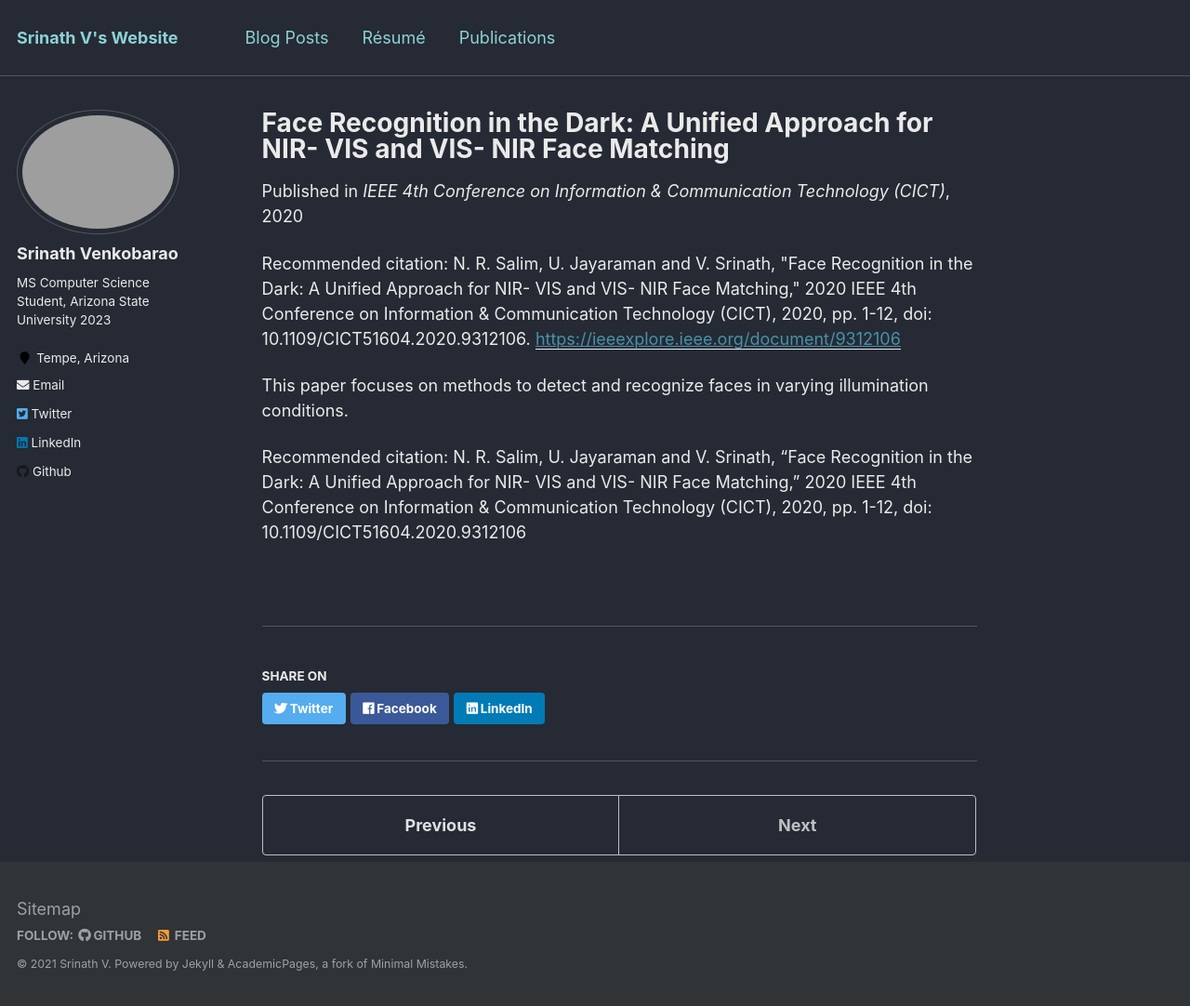
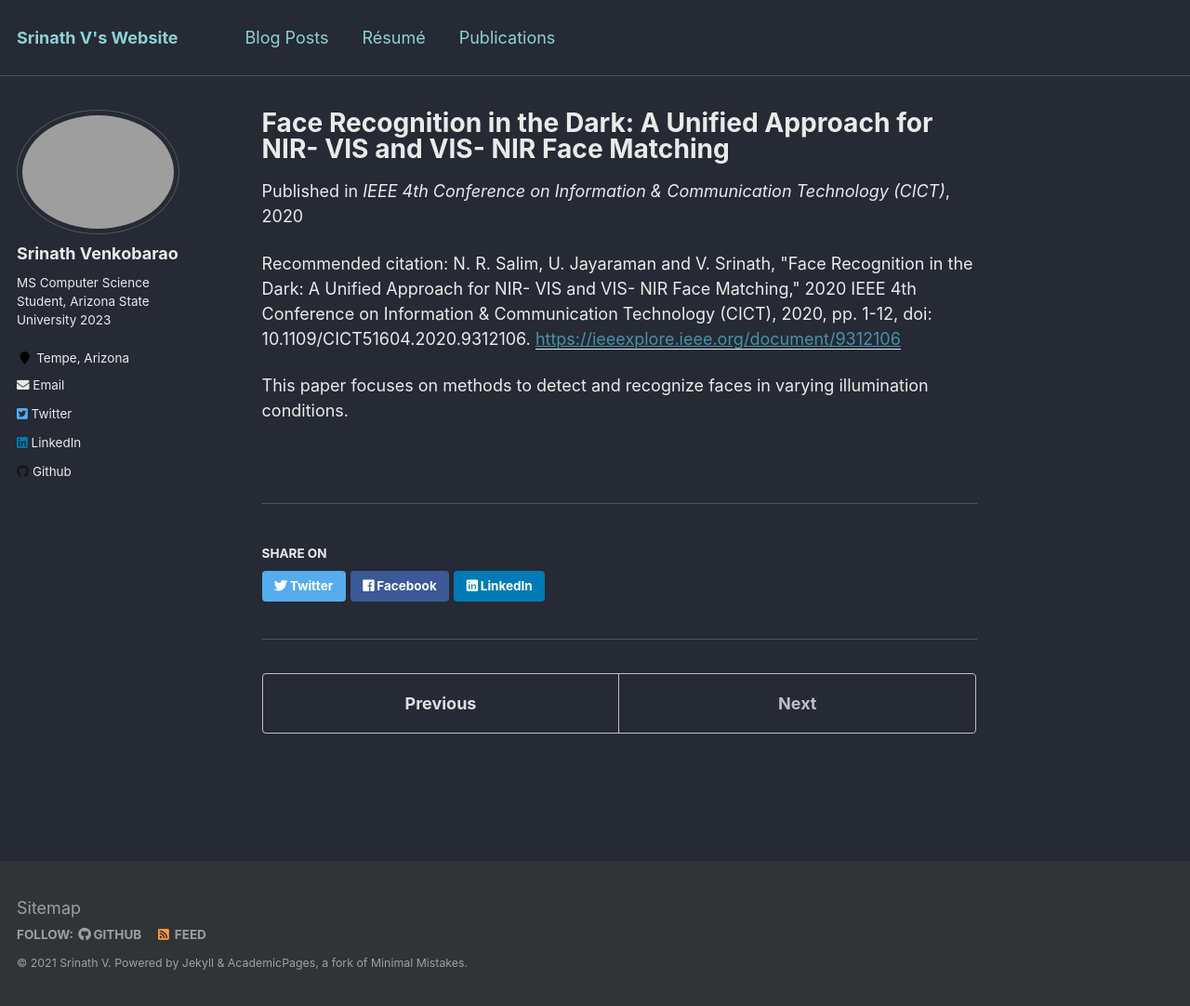
Before and after one commit to srinathvrao/srinathvrao.github.io, a Jekyll site: the page built from _publications/2009-10-01-paper-title-number-1.md, in a window 1280 px wide and 1082 px high. Shown: the whole window at 93% size. Built offline with Jekyll 4.4.1, drawn with Linux system fonts in a browser that asks for light colours.

Commit message:
Update 2009-10-01-paper-title-number-1.md

```diff
--- a/_publications/2009-10-01-paper-title-number-1.md
+++ b/_publications/2009-10-01-paper-title-number-1.md
@@ -9,5 +9,3 @@ paperurl: 'https://ieeexplore.ieee.org/document/9312106'
 citation: 'N. R. Salim, U. Jayaraman and V. Srinath, "Face Recognition in the Dark: A Unified Approach for NIR- VIS and VIS- NIR Face Matching," 2020 IEEE 4th Conference on Information & Communication Technology (CICT), 2020, pp. 1-12, doi: 10.1109/CICT51604.2020.9312106.'
 ---
 This paper focuses on methods to detect and recognize faces in varying illumination conditions.
-
-Recommended citation: N. R. Salim, U. Jayaraman and V. Srinath, "Face Recognition in the Dark: A Unified Approach for NIR- VIS and VIS- NIR Face Matching," 2020 IEEE 4th Conference on Information & Communication Technology (CICT), 2020, pp. 1-12, doi: 10.1109/CICT51604.2020.9312106
```
